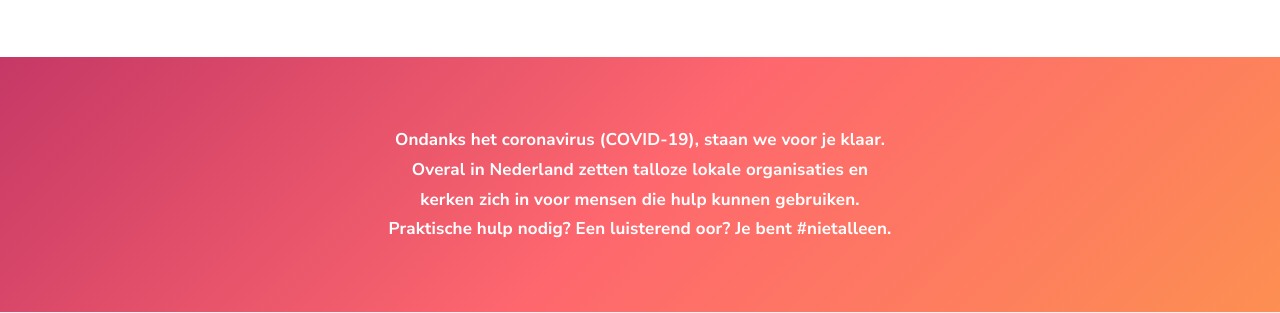
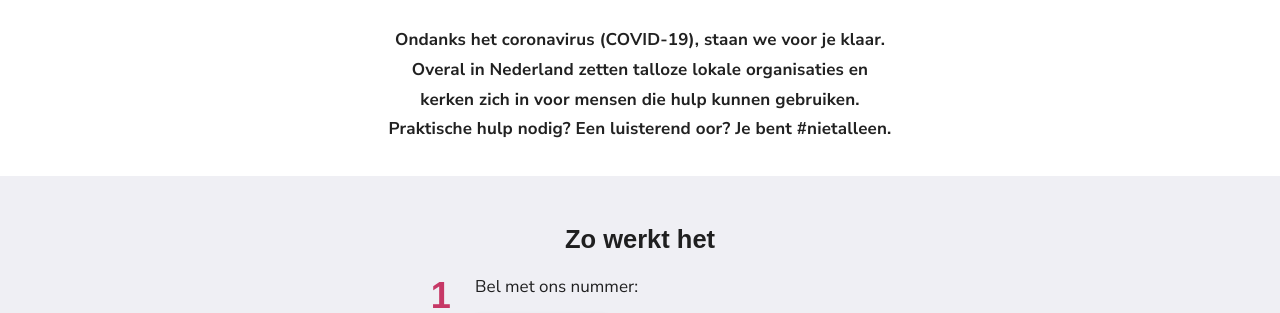
Before and after one commit to sdboer78/nietalleen, a Nuxt app: page / in a window 1280 px wide. Shown: the part 472-785 px from the top of the page. Built offline with nearby package versions, Linux system fonts and the light colour scheme; a web font is replaced by a local one.

Commit message:
make homepage paraagraphs more logical

```diff
--- a/pages/index.vue
+++ b/pages/index.vue
@@ -19,15 +19,6 @@
           />
         </hero-image>
         <h1>Ik zoek hulp</h1>
-      </v-flex>
-    </v-layout>
-    <v-layout
-      justify-center
-      align-center
-      class="px-8 py-12 text-center white--text"
-      style="background:linear-gradient(135deg, #c63866, #fe676e, #fd8f52);"
-    >
-      <v-flex xs12 sm8 md5 class="my-5">
         <p class="subtitle-1 font-weight-bold">
           Ondanks het coronavirus (COVID-19), staan we voor je klaar. Overal in Nederland zetten talloze lokale organisaties en kerken zich in voor mensen die hulp kunnen gebruiken. Praktische hulp nodig? Een luisterend oor? Je bent #nietalleen.
         </p>
```
